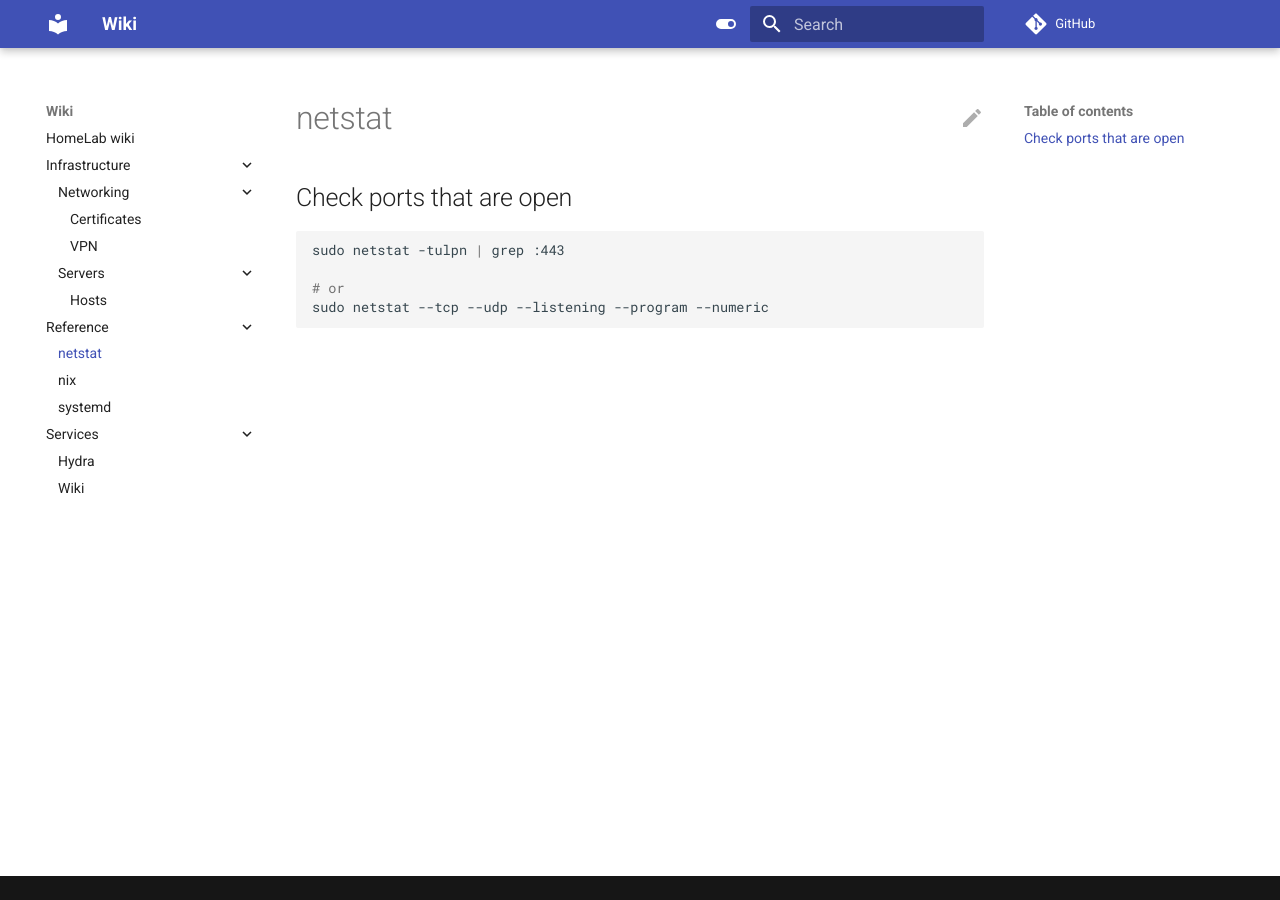
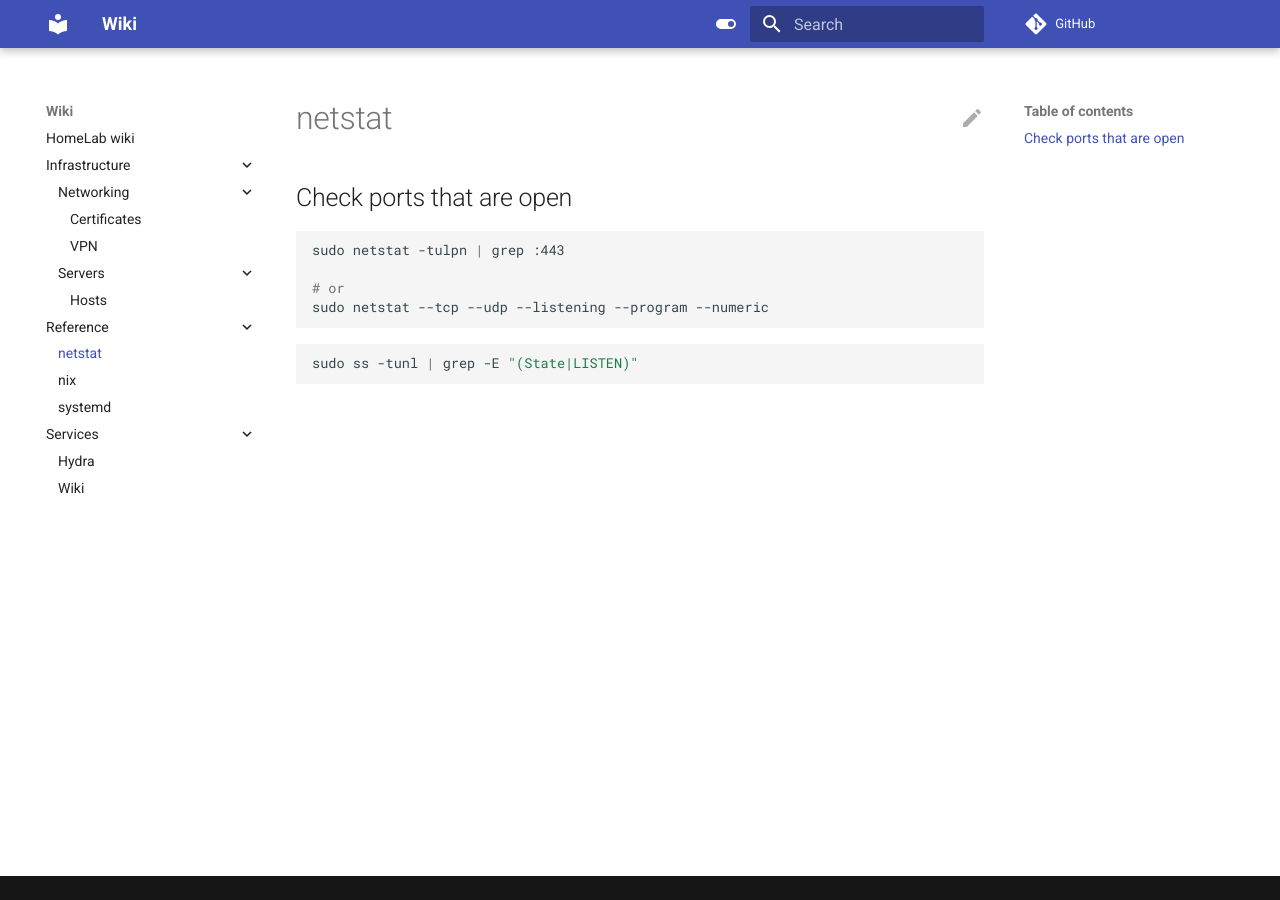
Before and after one commit to icecreammatt/wiki, an MkDocs documentation site: the page built from docs/reference/netstat.md, in a window 1280 px wide. Built offline with MkDocs 1.6.1 and Material for MkDocs 9.7.7, drawn with Linux system fonts in a browser that asks for light colours; comment, search, counter and statistics services are not loaded.

Commit message:
feat: add ss command

````diff
--- a/docs/reference/netstat.md
+++ b/docs/reference/netstat.md
@@ -8,3 +8,7 @@ sudo netstat -tulpn | grep :443
 # or
 sudo netstat --tcp --udp --listening --program --numeric
 ```
+
+```bash
+sudo ss -tunl | grep -E "(State|LISTEN)"
+```
````
